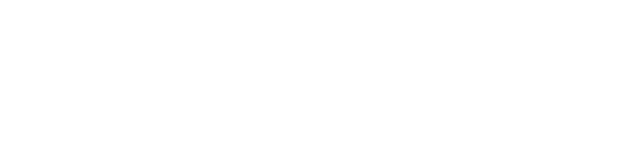
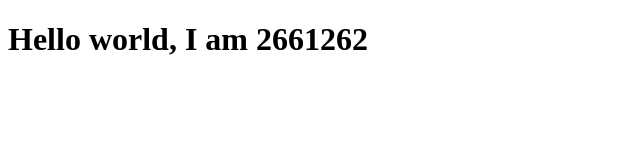
Before and after one commit to yabsira2661262/yabsira2661262.github.io, a plain HTML site: page index.html in a window 1280 px wide. Shown: the whole page, without its empty margins (0-640 px from the left). Drawn offline with Linux system fonts and the light colour scheme.

Commit message:
fixed html bug

```diff
--- a/index.html
+++ b/index.html
@@ -6,6 +6,6 @@
     <title>Document</title>
 </head>
 <body>
-    <My name is Yabsira, I am a student at Wits>
+    <h1>Hello world, I am 2661262</h1>
 </body>
 </html>
```
